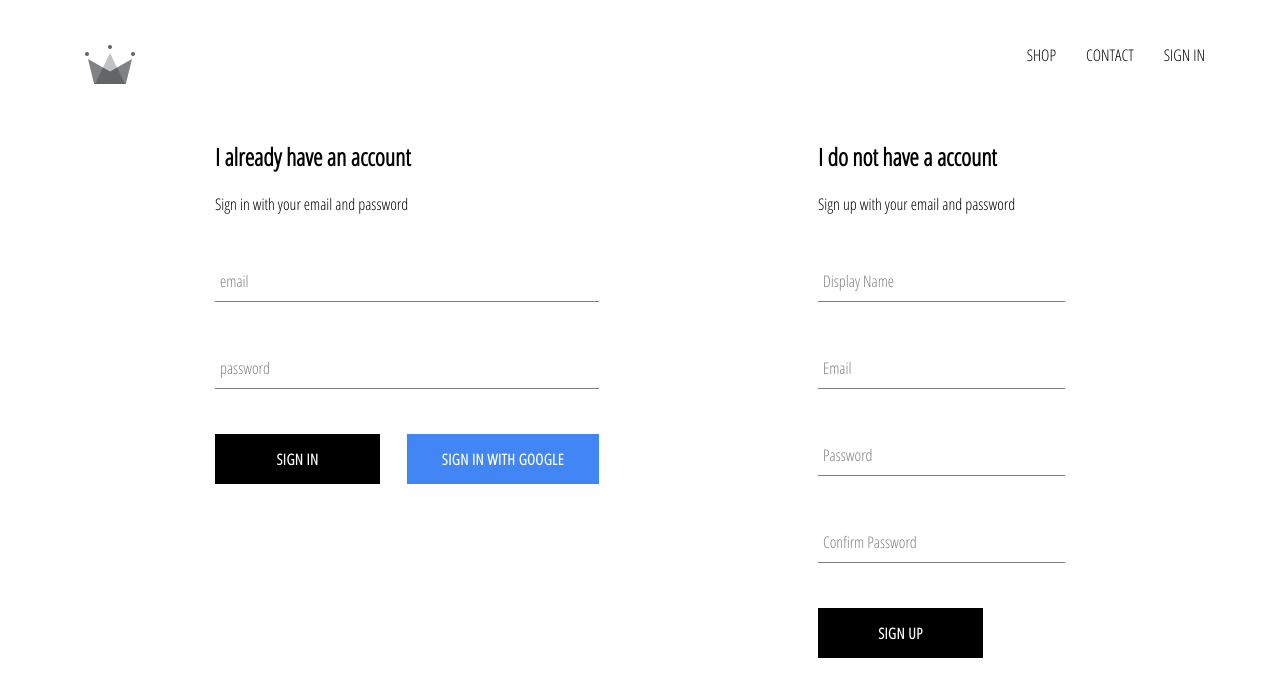
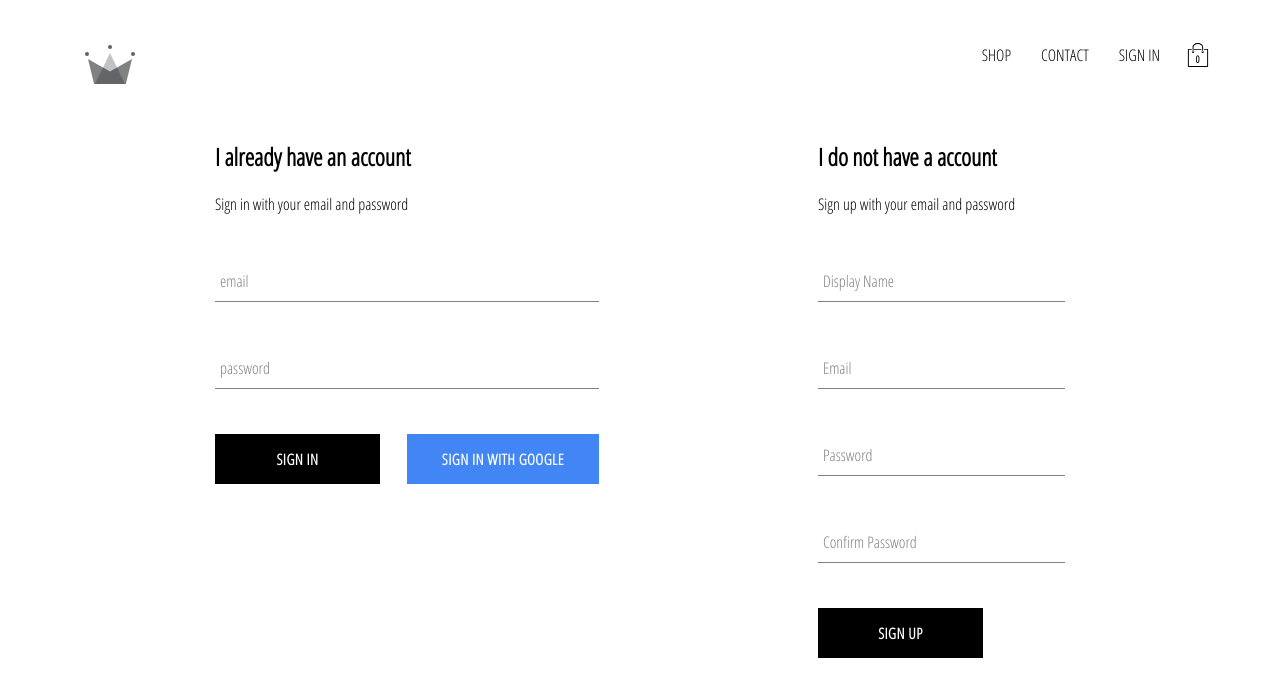
Before and after one commit to thlanza/lojinha, a React (Create React App) app: page /signin in a window 1280 px wide. Shown: the top 696 px of the page. Built offline with nearby package versions, Linux system fonts and the light colour scheme; no server answers.

Commit message:
adicionado cartIcon, cartDropdown e o reducer do cart

```diff
--- /dev/null
+++ b/src/components/cart-dropdown/cart-dropdown.component.jsx
@@ -0,0 +1,12 @@
+import React from 'react';
+import CustomButtom from '../custom-button/custom-button.component';
+import './cart-dropdown.styles.scss';
+
+const CartDropdown = () => (
+    <div className='cart-dropdown'>
+        <div className='cart-items' />
+        <CustomButtom>GO TO CHECKOUT</CustomButtom>
+    </div>
+)
+
+export default CartDropdown;
--- /dev/null
+++ b/src/components/cart-dropdown/cart-dropdown.styles.scss
@@ -0,0 +1,24 @@
+.cart-dropdown {
+  position: absolute;
+  width: 240px;
+  height: 340px;
+  display: flex;
+  flex-direction: column;
+  padding: 20px;
+  border: 1px solid black;
+  background-color: white;
+  top: 90px;
+  right: 40px;
+  z-index: 5;
+
+  .cart-items {
+    height: 240px;
+    display: flex;
+    flex-direction: column;
+    overflow: scroll;
+  }
+
+  button {
+    margin-top: auto;
+  }
+}
--- /dev/null
+++ b/src/components/cart-icon/cart-icon.component.jsx
@@ -0,0 +1,18 @@
+import React from 'react';
+import { ReactComponent as ShoppingIcon } from '../../assets/shopping-bag.svg';
+import './cart-icon.styles.scss';
+import { connect } from 'react-redux';
+import { toggleCartHidden } from '../../redux/cart/cart-actions'
+
+const CartIcon = ({ toggleCartHidden }) => (
+    <div className='cart-icon' onClick={toggleCartHidden}>
+    <ShoppingIcon className='shopping-icon' />
+    <span className='item-count'>0</span>
+    </div>
+)
+
+const mapDispatchToProps = dispatch => ({
+    toggleCartHidden: () => dispatch(toggleCartHidden())
+})
+
+export default connect(null, mapDispatchToProps)(CartIcon);
--- /dev/null
+++ b/src/components/cart-icon/cart-icon.styles.scss
@@ -0,0 +1,21 @@
+.cart-icon {
+  width: 45px;
+  height: 45px;
+  position: relative;
+  display: flex;
+  align-items: center;
+  justify-content: center;
+  cursor: pointer;
+
+  .shopping-icon {
+    width: 24px;
+    height: 24px;
+  }
+
+  .item-count {
+    position: absolute;
+    font-size: 10px;
+    font-weight: bold;
+    bottom: 12px;
+  }
+}
--- a/src/components/header/header.component.jsx
+++ b/src/components/header/header.component.jsx
@@ -4,8 +4,11 @@
 import { ReactComponent as Logo } from '../../assets/crown.svg';
 import { auth } from '../../firebase/firebase.utils';
 import { connect } from 'react-redux';
+import CartIcon from '../cart-icon/cart-icon.component';
+import CartDropDown from '../cart-dropdown/cart-dropdown.component';
+import CartDropdown from '../cart-dropdown/cart-dropdown.component';
 
-const Header = ({ currentUser }) => (
+const Header = ({ currentUser, hidden }) => (
     <div className='header'>
         <Link className='logo-container' to='/'>
             <Logo className="logo" />
@@ -23,12 +26,18 @@
             ) : (
             <Link className='option' to='/signin'>SIGN IN</Link>
             )}
+            <CartIcon />
     </div>
+    {
+    hidden ? null :
+    <CartDropdown />
+    }
     </div>
 );
 
-const mapStateToProps = state => ({
-    currentUser: state.user.currentUser
+const mapStateToProps = ({user: { currentUser }, cart: { hidden }}) => ({
+    currentUser,
+    hidden
 })
 
 
--- /dev/null
+++ b/src/redux/cart/cart-actions.js
@@ -0,0 +1,5 @@
+import { CartActionTypes } from './cart-types';
+
+export const toggleCartHidden = () => ({
+    type: CartActionTypes.TOGGLE_CART_HIDDEN
+})
--- /dev/null
+++ b/src/redux/cart/cart-reducer.js
@@ -0,0 +1,19 @@
+import { CartActionTypes } from './cart-types';
+
+const INITIAL_STATE = {
+    hidden: true
+}
+
+const cartReducer = (state = INITIAL_STATE, action) => {
+    switch (action.type) {
+        case CartActionTypes.TOGGLE_CART_HIDDEN :
+            return {
+                ...state,
+               hidden: !state.hidden
+            }
+        default:
+            return state;
+    }
+}
+
+export default cartReducer;
--- /dev/null
+++ b/src/redux/cart/cart-types.js
@@ -0,0 +1,3 @@
+export const CartActionTypes = {
+    TOGGLE_CART_HIDDEN: 'TOGGLE_CART_HIDDEN'
+}
--- a/src/redux/root-reducer.js
+++ b/src/redux/root-reducer.js
@@ -1,6 +1,8 @@
 import { combineReducers } from 'redux';
 import userReducer from './user/user.reducer';
+import cartReducer from './cart/cart-reducer';
 
 export default combineReducers({
-    user: userReducer
+    user: userReducer,
+    cart: cartReducer
 })
```
Also changed, not shown: src/assets/shopping-bag.svg (added), src/redux/user/user.actions.js (line endings or trailing spaces).
